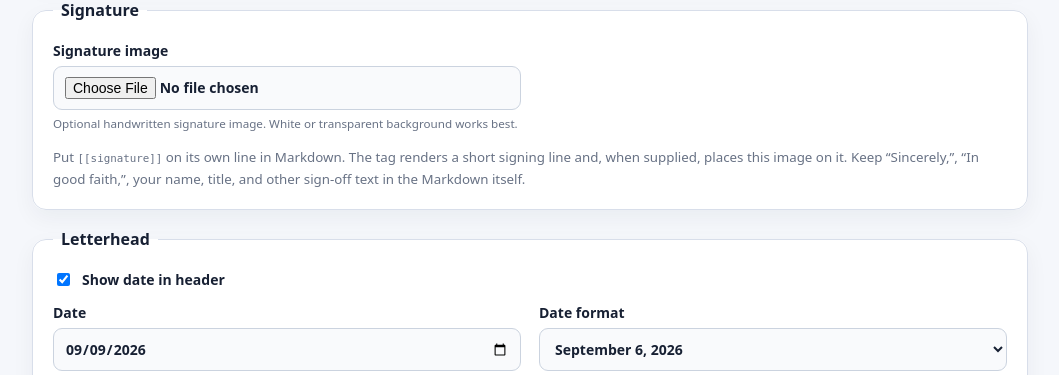
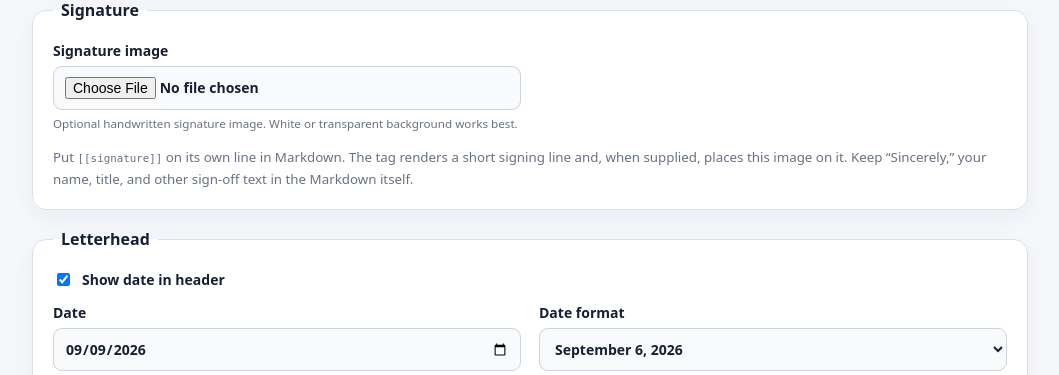
Before and after one commit to JFWooten4/PDF-compiler, a Flask app: page / in a window 1280 px wide. Shown: the part 1454-1829 px from the top of the page, without its empty margins (110-1169 px from the left). Run offline with Flask 3, Linux system fonts and the light colour scheme; some libraries are stand-ins or nearby versions.

Commit message:
🛠️ Remove redundant text from signature section

```diff
--- a/templates/index.html
+++ b/templates/index.html
@@ -215,7 +215,7 @@
           <img id="signature-preview" class="preview" alt="Signature preview">
         </div>
         <div class="full">
-          <small>Put <code>[[signature]]</code> on its own line in Markdown. The tag renders a short signing line and, when supplied, places this image on it. Keep “Sincerely,”, “In good faith,”, your name, title, and other sign-off text in the Markdown itself.</small>
+          <small>Put <code>[[signature]]</code> on its own line in Markdown. The tag renders a short signing line and, when supplied, places this image on it. Keep “Sincerely,” your name, title, and other sign-off text in the Markdown itself.</small>
         </div>
       </div>
     </fieldset>
```
